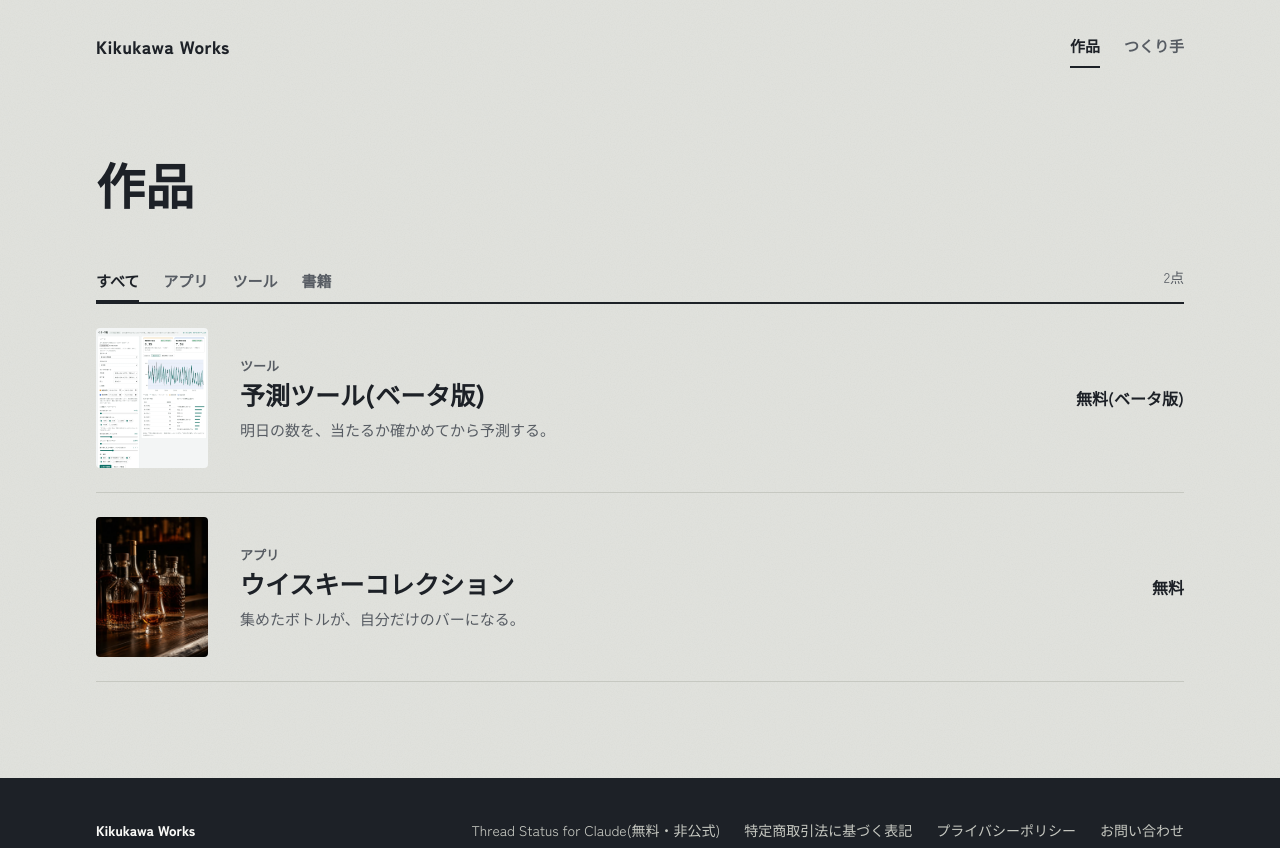
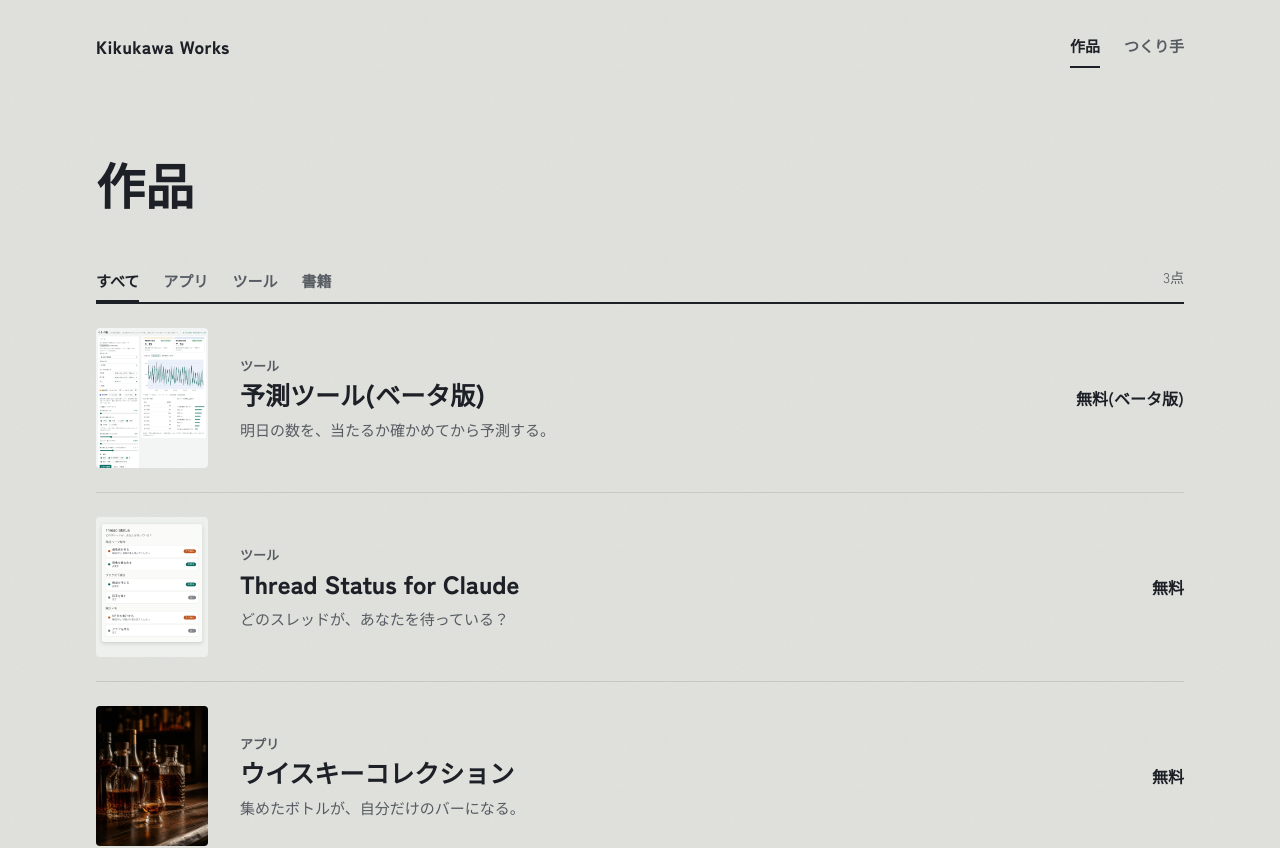
Before and after one commit to yksection9/kikukawa-works, a React (Vite) app: page /works in a window 1280 px wide. Shown: the top 848 px of the page. Built offline with nearby package versions, Linux system fonts and the light colour scheme.

Commit message:
作品一覧に Thread Status for Claude を追加
Co-Authored-By: Claude Sonnet 5.5 <noreply@anthropic.com>
Claude-Session: https://claude.ai/code/session_01BvNep2J1rX7XkNW8cQF6H5

```diff
--- a/src/data/works.ts
+++ b/src/data/works.ts
@@ -51,6 +51,29 @@ export const WORKS: Work[] = [
     color: '#0b6b5f',
   },
   {
+    slug: 'thread-status',
+    title: 'Thread Status for Claude',
+    category: 'tool',
+    tagline: 'どのスレッドが、あなたを待っている？',
+    description: [
+      'Claude のプロジェクトとスレッドの状態（作業中・入力待ち・完了）を、1つの画面で見られる無料ツールです。',
+      '状態はあなた自身の Supabase にだけ保存され、作者のサーバーは通りません。個人が作った非公式ツールで、Anthropic 社とは関係ありません。',
+    ],
+    features: [
+      '複数のプロジェクトのスレッドを一覧にして、入力待ちを見落とさない',
+      '作業中・入力待ち・完了を色で区別',
+      'Supabase の無料プランで動く（手作業は3つだけ。残りは Claude が進める）',
+      'この PC の Claude Code だけを見る「かんたん版」もある（Windows）',
+    ],
+    price: '無料',
+    priceNote: '導入ガイドから、ダウンロードと手順を見られます。画像は表示のイメージです',
+    images: [
+      { src: '/works/thread-status/demo.webp', alt: 'Thread Status for Claude の画面のイメージ。プロジェクトごとにスレッドが並び、入力待ち・作業中・完了が色で分かれている' },
+    ],
+    url: '/tools/cc-window/install.html',
+    color: '#0b6b5f',
+  },
+  {
     slug: 'whisky-collection',
     title: 'ウイスキーコレクション',
     category: 'app',
```
Also changed, not shown: public/works/thread-status/demo.webp (added).
